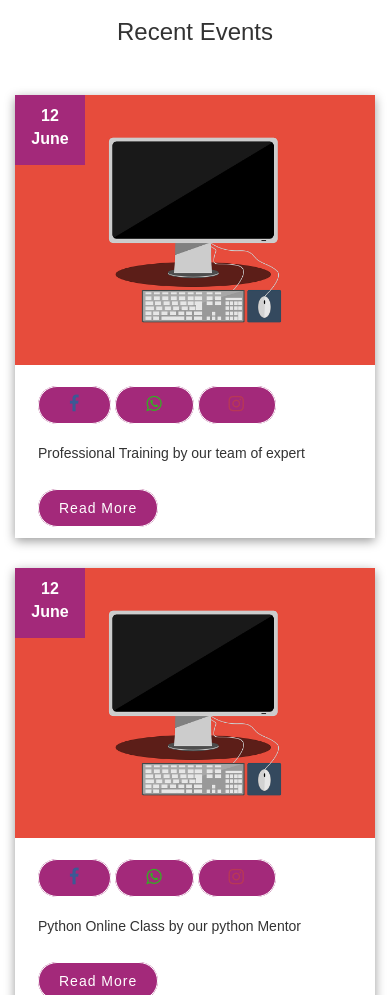
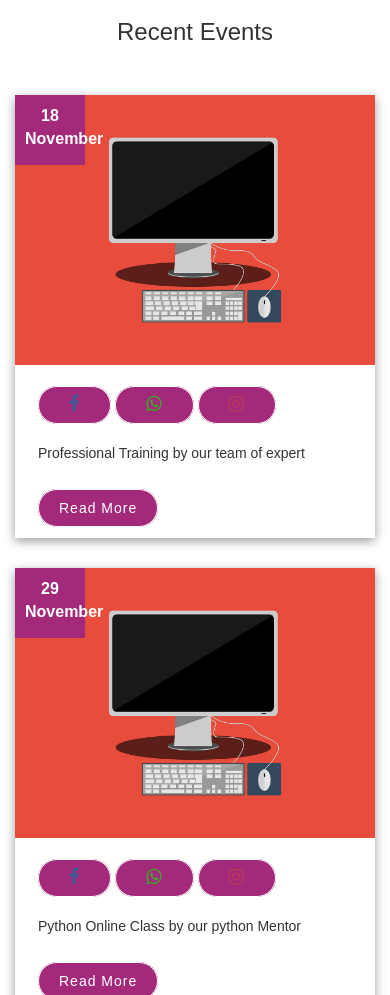
Before and after one commit to xasterKies/talent-planet-ui, a Django app: page / in a window 390 px wide. Shown: the part 5505-6500 px from the top of the page. Run offline with Django 3.2, Linux system fonts and the light colour scheme; data comes from the database, SQL or seed files in the repository; some libraries are stand-ins or nearby versions.

Commit message:
Deleted galery folder

```diff
--- a/templates/events/events.html
+++ b/templates/events/events.html
@@ -25,8 +25,8 @@
                         <div class="news-img">
                             <img src="{% if event.image %}{{ event.image.url }}{% else %}{% static 'img/talent icon.jpg' %}{% endif %}" alt="" class="img-responsive">
                             <div class="date">
-                                <span>12</span>
-                                <span>June</span>
+                                <span>{{ event.date|date:"j" }}</span>
+                                <span>{{ event.date|date:"F" }}</span>
                             </div>
                         </div>
                     <div class="news-content">
@@ -43,26 +43,6 @@
             </div>
             {% endfor %}
 
-                <div class="col-md-4">
-                    <div class="latest-news-wrap">
-                            <div class="news-img">
-                                <img src="{% static 'img/comming soon.jpg' %}" alt="" class="img-responsive">
-                                <div class="date">
-                                    <span>--</span>
-                                    <span>--</span>
-                                </div>
-                            </div>
-                        <div class="news-content">
-                            <i class="fa fa-facebook"></i>
-                            <i class="fa fa-whatsapp"></i>
-                            <i class="fa fa-instagram"></i>
-                            <p>
-                                <h4>Coming Soon!</h4>
-                            </p><br>
-                            <a href="" class="btn1">Coming Soon</a>
-                        </div>
-                    </div>
-                </div>
         </div>
      </div>
      </div>
```
Also changed, not shown: gallery/2020/11/gadget-1917227_1280.png (deleted).
